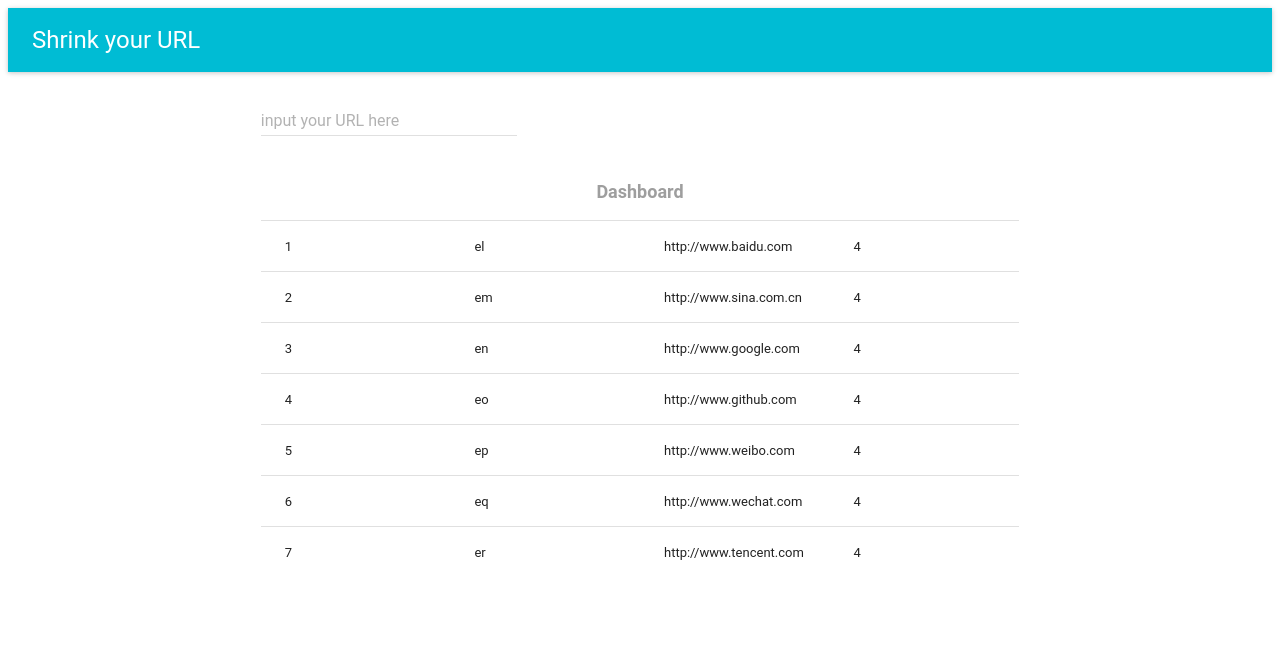
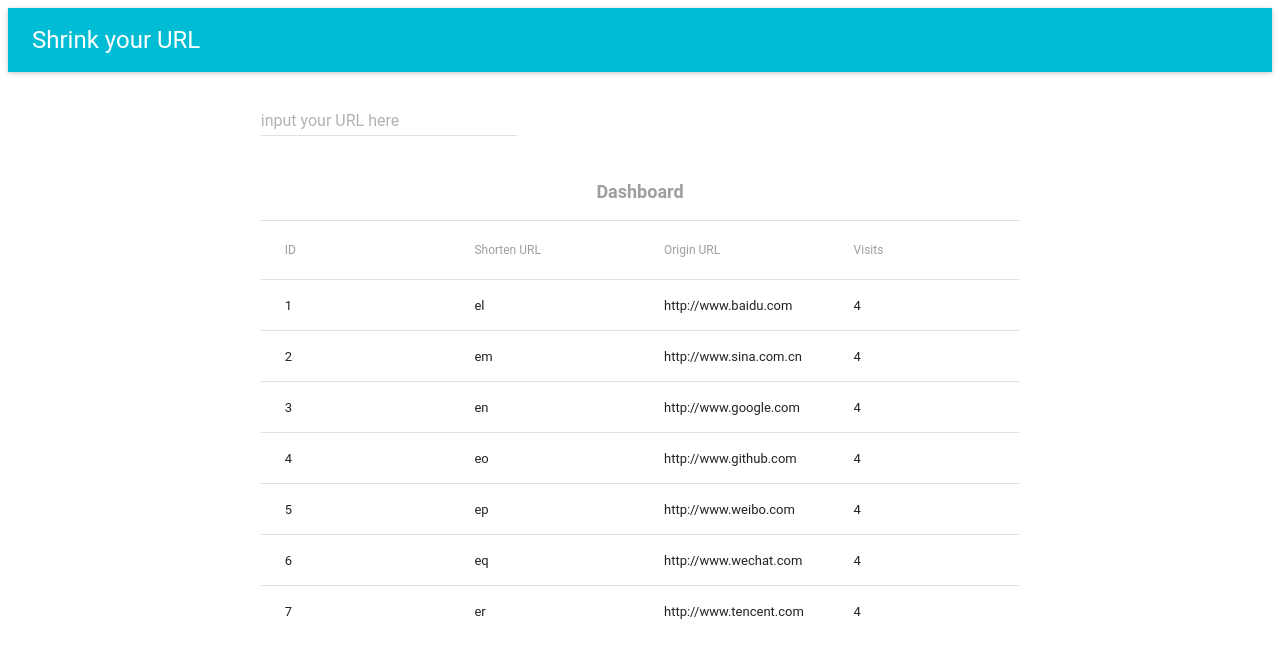
Before and after one commit to keegoo/shrink, a React app in the folder client/: page / in a window 1280 px wide. Shown: the top 658 px of the page. Built offline with nearby package versions, Linux system fonts and the light colour scheme; the HTML template or start-up script is replaced by a standard one.

Commit message:
forgot table header

```diff
--- a/client/src/components/Editor.jsx
+++ b/client/src/components/Editor.jsx
@@ -32,6 +32,12 @@ class Editor extends React.Component {
                 <h2 style={{textAlign: 'center'}}>Dashboard</h2>
               </TableHeaderColumn>
             </TableRow>
+            <TableRow>
+              <TableHeaderColumn>ID</TableHeaderColumn>
+              <TableHeaderColumn>Shorten URL</TableHeaderColumn>
+              <TableHeaderColumn>Origin URL</TableHeaderColumn>
+              <TableHeaderColumn>Visits</TableHeaderColumn>
+            </TableRow>
           </TableHeader>
           <TableBody displayRowCheckbox={false}>
             {
```
